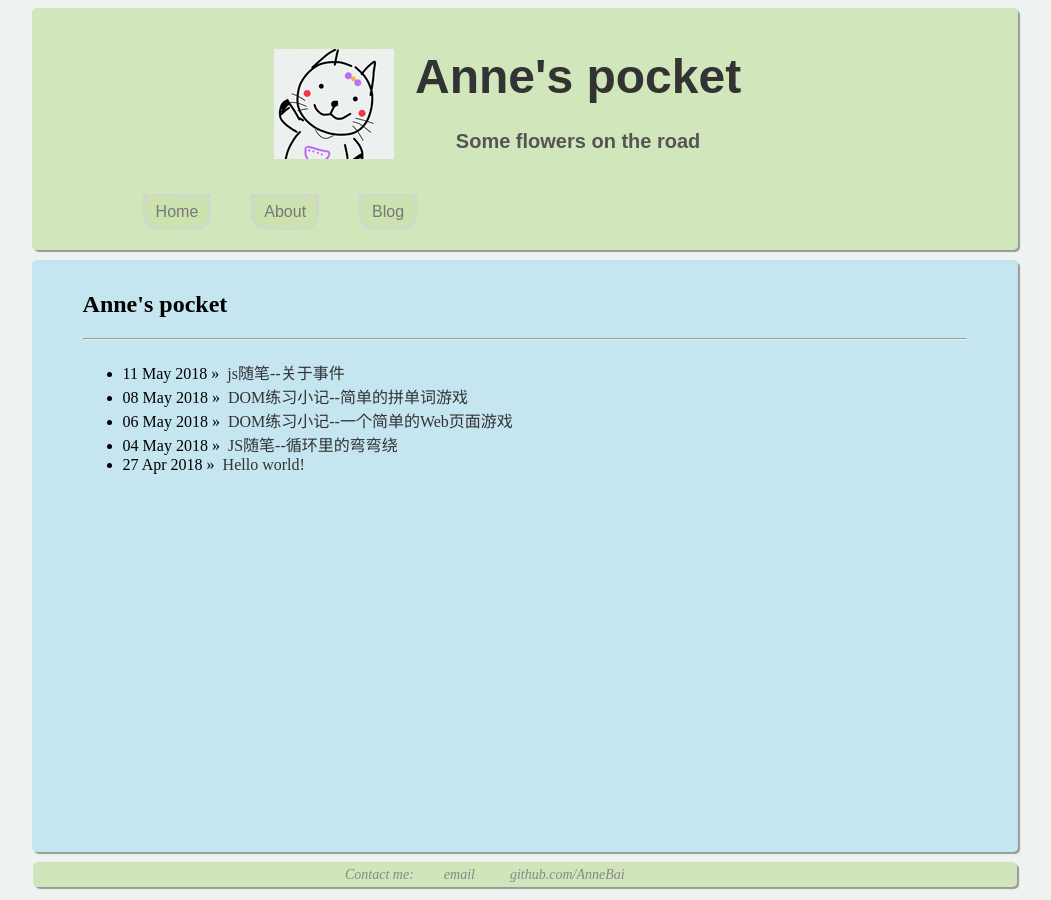
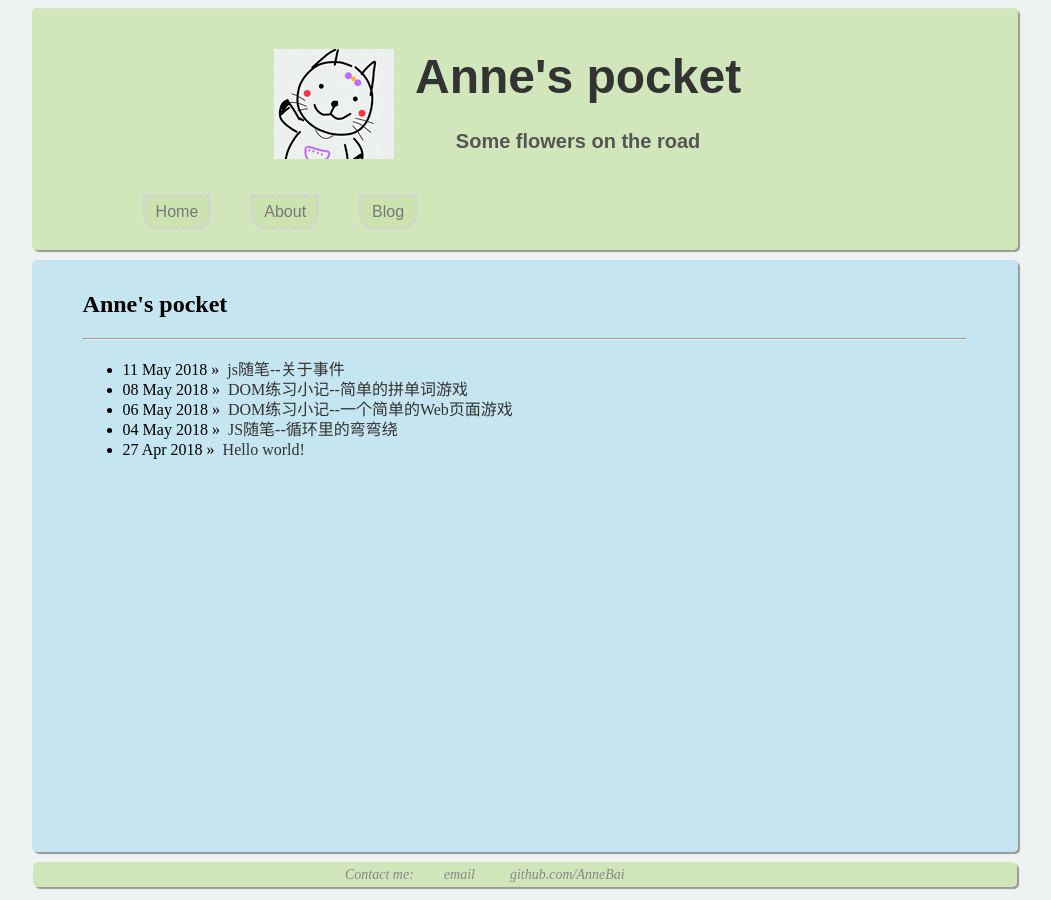
Before and after one commit to AnneBai/AnneBai.github.io, a Jekyll site: the page built from blog/index.html, in a window 1280 px wide. Shown: the whole page, without its empty margins (115-1166 px from the left). Built offline with Jekyll 4.4.1, drawn with Linux system fonts in a browser that asks for light colours.

Commit message:
update style.css

```diff
--- a/styles/style.css
+++ b/styles/style.css
@@ -27,16 +27,16 @@ header h1 small {
   color:#555;
   font-size: 20px;
 }
-header nav{
+nav{
   text-align: center;
   padding-bottom:10px;
   margin-top:20px;
 }
-header nav ul {
+nav ul {
   overflow: hidden;
   list-style-type: none;
 }
-header nav ul a {
+nav ul a {
   float:left;
   display:block;
   padding:6px 10px;
@@ -50,7 +50,7 @@ header nav ul a {
   font-size: 16px;
   transition:.3s;
 }
-header nav ul a:hover {
+nav ul a:hover {
   margin-top:3px;
   box-shadow: 3px 3px 2px #aaa;
   background-color:rgba(241, 226, 200, .8);
@@ -64,19 +64,22 @@ article {
   border:1px solid rgba(187, 226, 241, .4);
   font-family:'Microsoft yahei';
 }
-article ul.posts {
+.posts {
   margin:20px auto 40px;
   list-style-type: disc;
   font-family:"Microsoft yahei";
 }
-article ul.posts a {
+.posts a {
   text-decoration: none;
   color:#333;
 }
-article ul.posts a:hover {
+.posts a:hover {
   color:#000;
 }
-article li:hover {
+.posts li {
+  line-height: 20px;
+}
+.posts li:hover {
   background-color: rgb(187, 226, 241);
 }
 footer {
```
